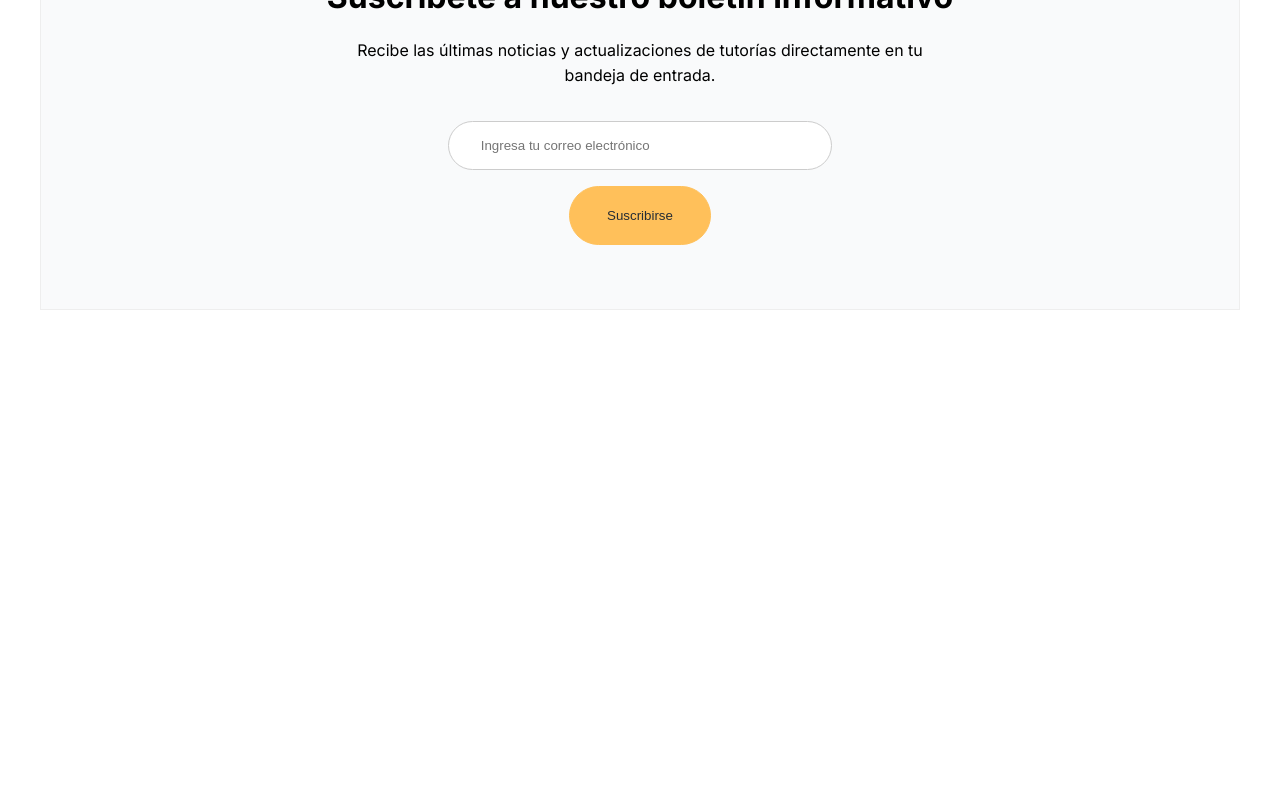
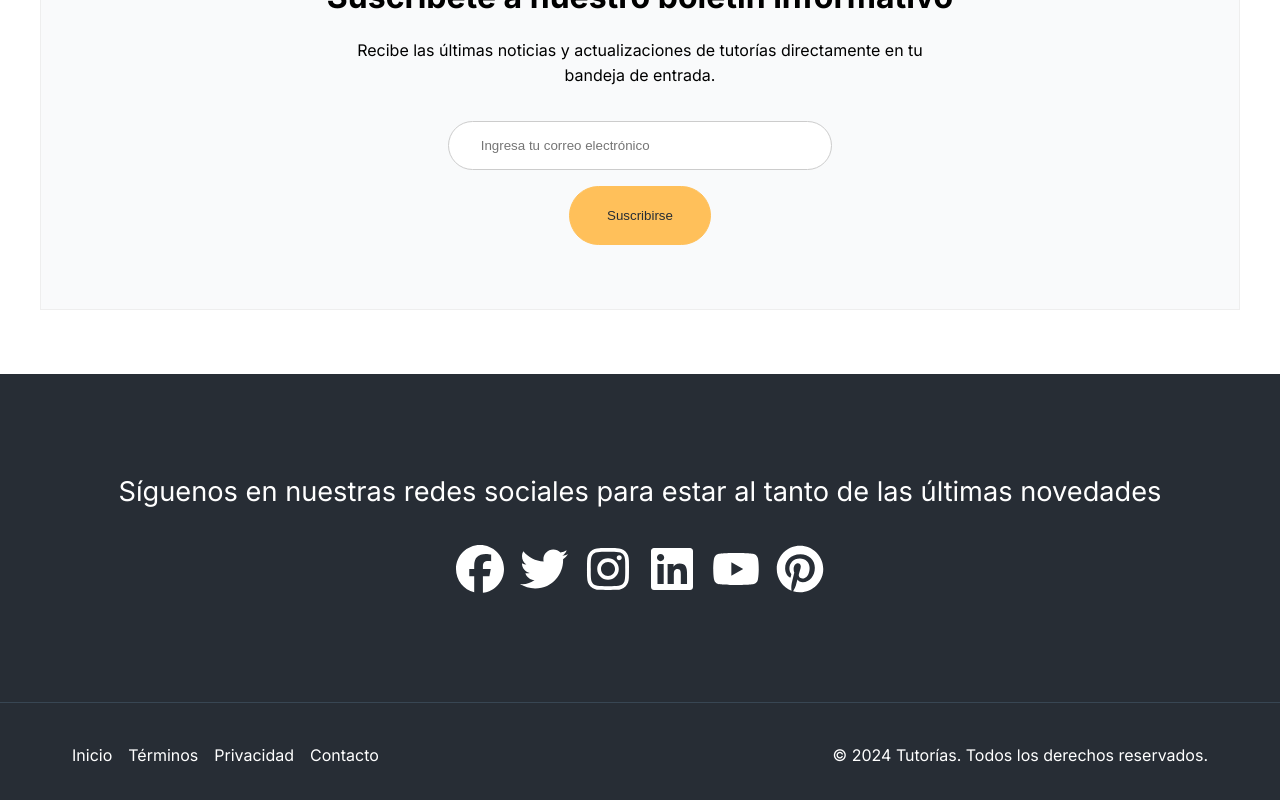
Before and after one commit to sanic16/tut_page, a Next.js app: page / in a window 1280 px wide. Shown: the part 6929-7729 px from the top of the page. Before the commit the page ends 7239 px from the top, so only its background shows below. Built offline with nearby package versions, Linux system fonts and the light colour scheme.

Commit message:
social and footer sections

```diff
--- a/src/app/page.tsx
+++ b/src/app/page.tsx
@@ -1,10 +1,12 @@
 import Chapters from "@/sections/chapters/Chapters";
 import Details from "@/sections/details/Details";
+import Footer from "@/sections/footer/Footer";
 import Hero from "@/sections/hero/Hero";
 import Information from "@/sections/information/Information";
 import Learn from "@/sections/learn/Learn";
 import Navbar from "@/sections/navbar/Navbar";
 import Newsletter from "@/sections/newsletter/Newsletter";
+import Social from "@/sections/social/Social";
 import Stats from "@/sections/stats/Stats";
 import Summary from "@/sections/summary/Summary";
 import Takeaway from "@/sections/takeaway/Takeaway";
@@ -28,6 +30,8 @@ export default function HomePage() {
       <Details />
       <Stats />
       <Newsletter />
+      <Social />
+      <Footer />
     </>
   );
 }
--- /dev/null
+++ b/src/sections/footer/Footer.tsx
@@ -0,0 +1,31 @@
+import Link from "next/link";
+import "./footer.css";
+
+const Footer = () => {
+  return (
+    <footer className="footer">
+      <div className="container footer-flex">
+        <ul className="footer-links">
+          <li>
+            <a href="#">Inicio</a>
+          </li>
+          <li>
+            <a href="#">Términos</a>
+          </li>
+          <li>
+            <a href="#">Privacidad</a>
+          </li>
+          <li>
+            <Link href="contacto">Contacto</Link>
+          </li>
+        </ul>
+        <p>
+          &copy; {new Date().getFullYear()} Tutorías. Todos los derechos
+          reservados.
+        </p>
+      </div>
+    </footer>
+  );
+};
+
+export default Footer;
--- /dev/null
+++ b/src/sections/footer/footer.css
@@ -0,0 +1,38 @@
+.footer {
+  background-color: var(--dark-color);
+  color: #fff;
+  border-top: 1px solid #384653;
+  padding: 0.5rem 2rem;
+}
+
+.footer-flex {
+  display: flex;
+  justify-content: space-between;
+  align-items: center;
+}
+
+.footer a {
+  color: #fff;
+}
+
+.footer a:hover {
+  color: var(--secondary-color);
+}
+
+.footer ul {
+  display: flex;
+  justify-content: center;
+  gap: 1rem;
+  margin: 2rem 0;
+}
+
+@media screen and (max-width: 992px) {
+  .footer-flex {
+    flex-direction: column;
+    text-align: center;
+  }
+
+  .footer {
+    padding: 0.5rem 1rem;
+  }
+}
--- /dev/null
+++ b/src/sections/social/Social.tsx
@@ -0,0 +1,44 @@
+import {
+  FaFacebook,
+  FaInstagram,
+  FaLinkedin,
+  FaPinterest,
+  FaTwitter,
+  FaYoutube,
+} from "react-icons/fa6";
+import "./social.css";
+
+const Social = () => {
+  return (
+    <section className="social section">
+      <div className="container">
+        <p>
+          Síguenos en nuestras redes sociales para estar al tanto de las últimas
+          novedades
+        </p>
+        <div className="social-icons">
+          <a href="#">
+            <FaFacebook />
+          </a>
+          <a href="#">
+            <FaTwitter />
+          </a>
+          <a href="#">
+            <FaInstagram />
+          </a>
+          <a href="#">
+            <FaLinkedin />
+          </a>
+          <a href="#">
+            <FaYoutube />
+          </a>
+          <a href="#">
+            <FaPinterest />
+          </a>
+        </div>
+      </div>
+    </section>
+  );
+};
+
+export default Social;
--- /dev/null
+++ b/src/sections/social/social.css
@@ -0,0 +1,44 @@
+.social {
+  background-color: var(--dark-color);
+  color: white;
+  padding: 6rem 2rem;
+  text-align: center;
+  font-size: 1.7rem;
+  margin-bottom: 0;
+}
+
+.social a {
+  color: #fff;
+}
+
+.social a:hover {
+  color: var(--secondary-color);
+}
+
+.social p {
+  margin-bottom: 2rem;
+}
+
+.social .social-icons {
+  display: flex;
+  justify-content: center;
+  gap: 1rem;
+}
+
+.social svg {
+  font-size: 3rem;
+}
+
+@media screen and (max-width: 768px) {
+  .social .social-icons {
+    flex-wrap: wrap;
+  }
+
+  .social p {
+    font-size: 1.2rem;
+  }
+
+  .social svg {
+    font-size: 2rem;
+  }
+}
```
